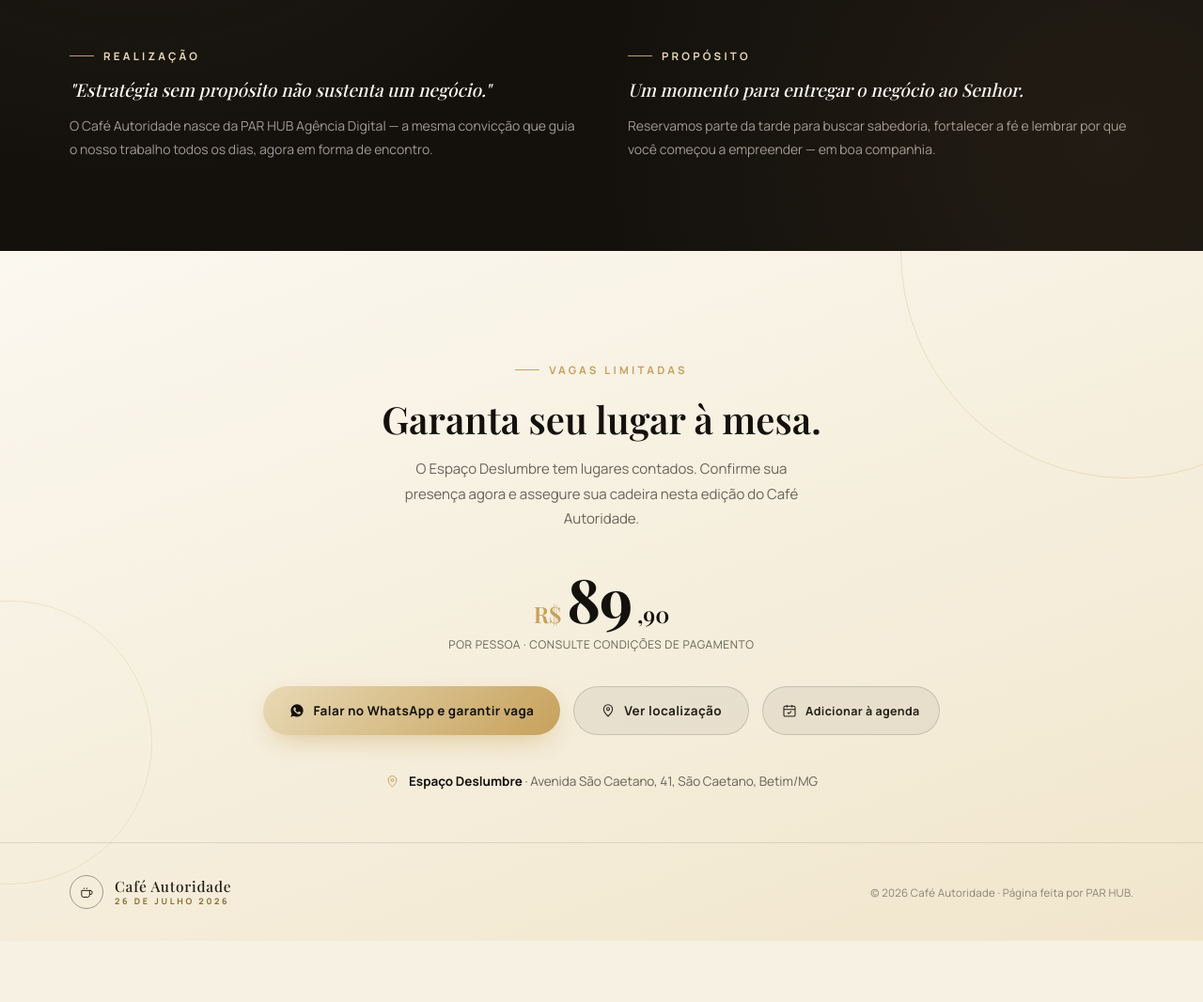
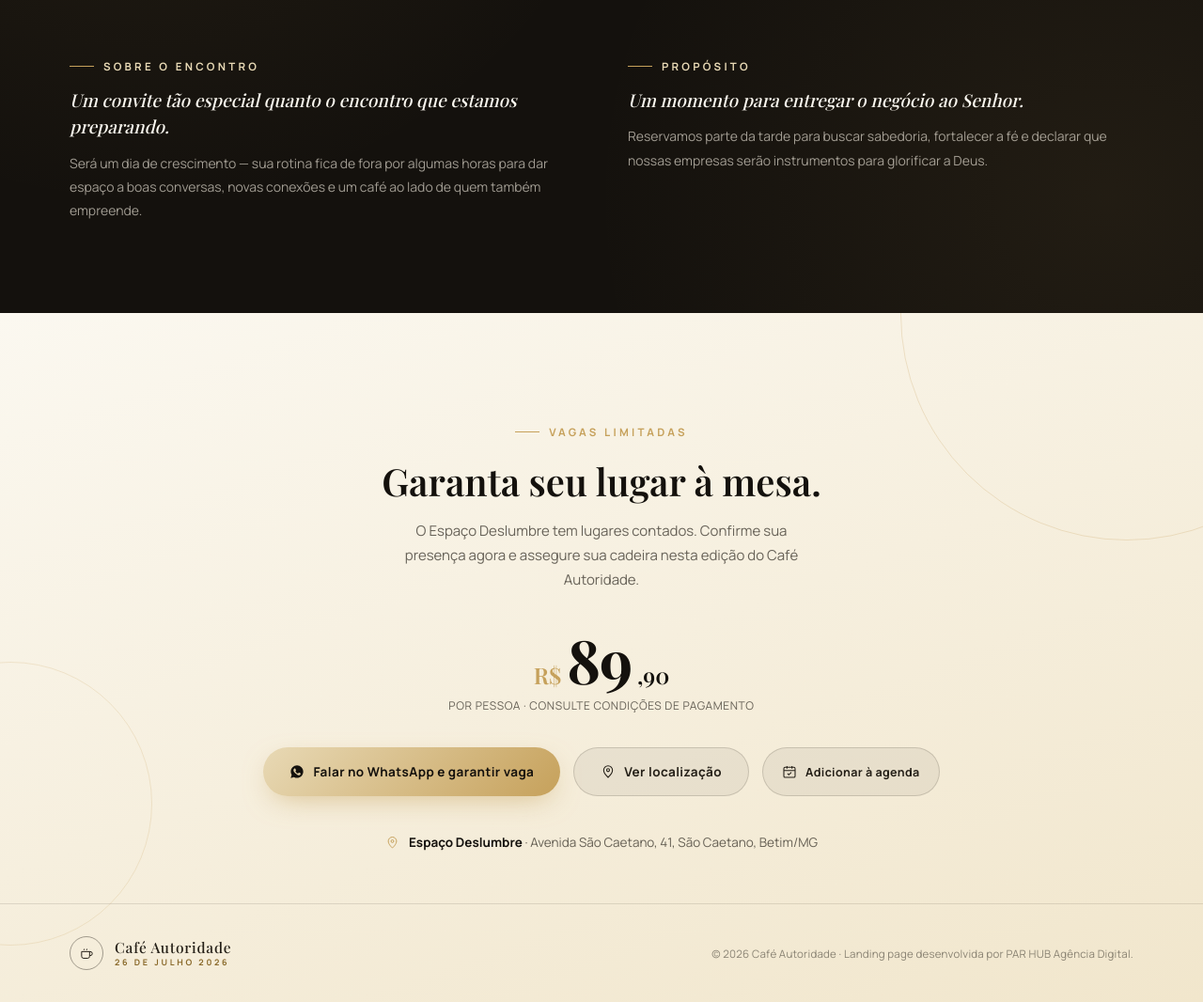
Before and after one commit to closermatheus-creator/parhubagencia, a plain HTML site: page cafeautoridade.html in a window 1280 px wide. Shown: the part 1300-2366 px from the top of the page at 94% size. Before the commit the page ends 2301 px from the top, so only its background shows below. Drawn offline with nearby package versions, Linux system fonts and the light colour scheme; a web font is replaced by a local one.

Commit message:
Update cafeautoridade.html

```diff
--- a/cafeautoridade.html
+++ b/cafeautoridade.html
@@ -752,13 +752,13 @@
 <section class="hero">
   <div class="hero-bg">
     <!-- IMAGEM HOSPEDADA NO GITHUB - URL RAW -->
-    <img src="https://raw.githubusercontent.com/closermatheus-creator/parhubagencia/main/alef%20(1).png" alt="Realização Café Autoridade">
+    <img src="https://raw.githubusercontent.com/closermatheus-creator/parhubagencia/main/alef%20(1).png" alt="Café Autoridade">
   </div>
   <div class="container">
     <div class="hero-content">
       <div class="eyebrow on-dark reveal in">Café Autoridade · Vagas Limitadas</div>
       <h1 class="reveal in">Empresários que decidem <em>com propósito</em> se encontram aqui.</h1>
-      <p class="lede reveal in reveal-delay-1">Uma tarde de conexão, direção e fé para quem lidera um negócio. Confirme sua presença agora — as cadeiras do Espaço Deslumbre são limitadas.</p>
+      <p class="lede reveal in reveal-delay-1">Um convite tão especial quanto o encontro que estamos preparando: uma tarde de crescimento, boa conversa e um café ao lado de outros empreendedores. Confirme sua presença agora — as cadeiras do Espaço Deslumbre são limitadas.</p>
       <div class="meta-row reveal in reveal-delay-2">
         <div class="meta-item">
           <svg viewBox="0 0 24 24" fill="none" stroke="currentColor" stroke-width="1.6"><rect x="3" y="5" width="18" height="16" rx="2"/><path d="M3 10h18M8 3v4M16 3v4"/></svg>
@@ -820,14 +820,14 @@
     </div>
     <div class="trust-row">
       <div class="trust-block reveal">
-        <div class="eyebrow on-dark">Realização</div>
-        <h3>"Estratégia sem propósito não sustenta um negócio."</h3>
-        <p>O Café Autoridade nasce da PAR HUB Agência Digital — a mesma convicção que guia o nosso trabalho todos os dias, agora em forma de encontro.</p>
+        <div class="eyebrow on-dark">Sobre o Encontro</div>
+        <h3>Um convite tão especial quanto o encontro que estamos preparando.</h3>
+        <p>Será um dia de crescimento — sua rotina fica de fora por algumas horas para dar espaço a boas conversas, novas conexões e um café ao lado de quem também empreende.</p>
       </div>
       <div class="trust-block reveal reveal-delay-1">
         <div class="eyebrow on-dark">Propósito</div>
         <h3>Um momento para entregar o negócio ao Senhor.</h3>
-        <p>Reservamos parte da tarde para buscar sabedoria, fortalecer a fé e lembrar por que você começou a empreender — em boa companhia.</p>
+        <p>Reservamos parte da tarde para buscar sabedoria, fortalecer a fé e declarar que nossas empresas serão instrumentos para glorificar a Deus.</p>
       </div>
     </div>
   </div>
@@ -872,7 +872,7 @@
         </span>
         <span class="brand-text">Café Autoridade<span>26 DE JULHO 2026</span></span>
       </div>
-      <div class="fine">© 2026 Café Autoridade · Página feita por PAR HUB.</div>
+      <div class="fine">© 2026 Café Autoridade · Landing page desenvolvida por PAR HUB Agência Digital.</div>
     </div>
   </footer>
 </section>
```
